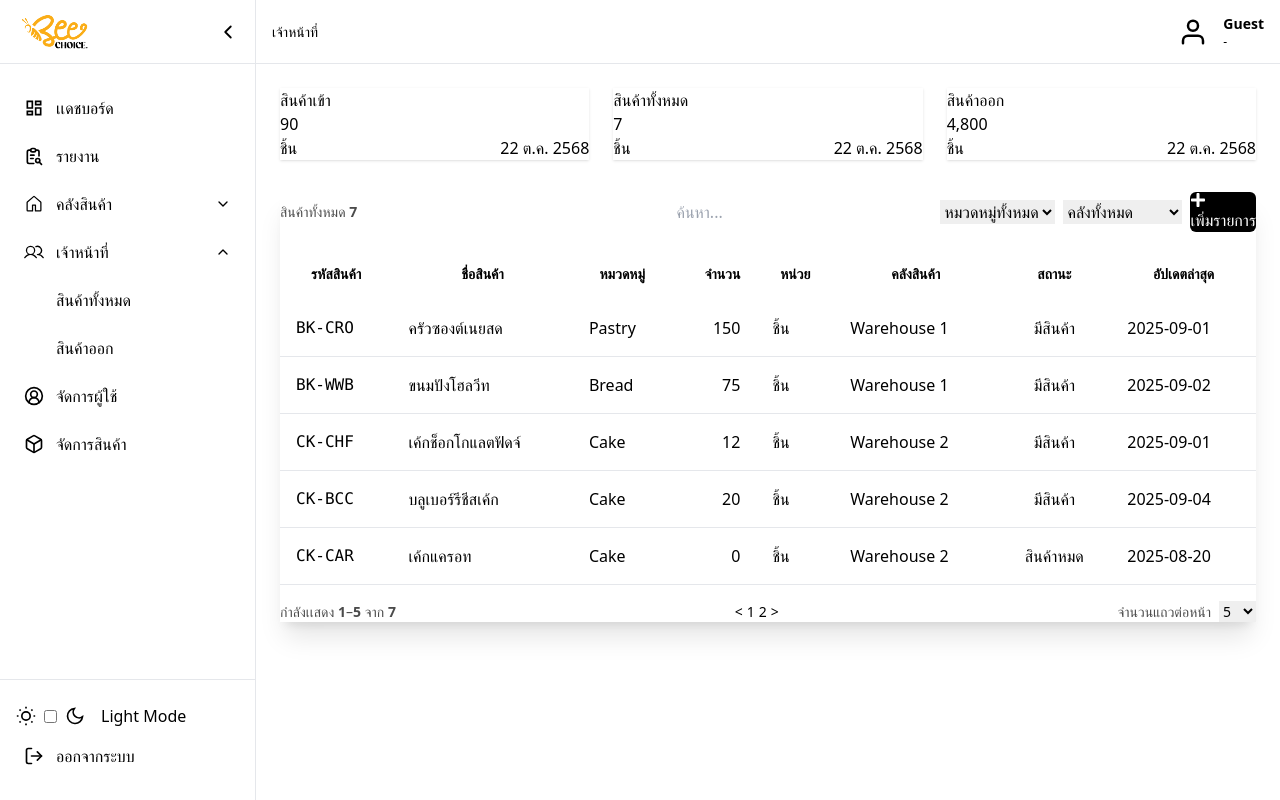
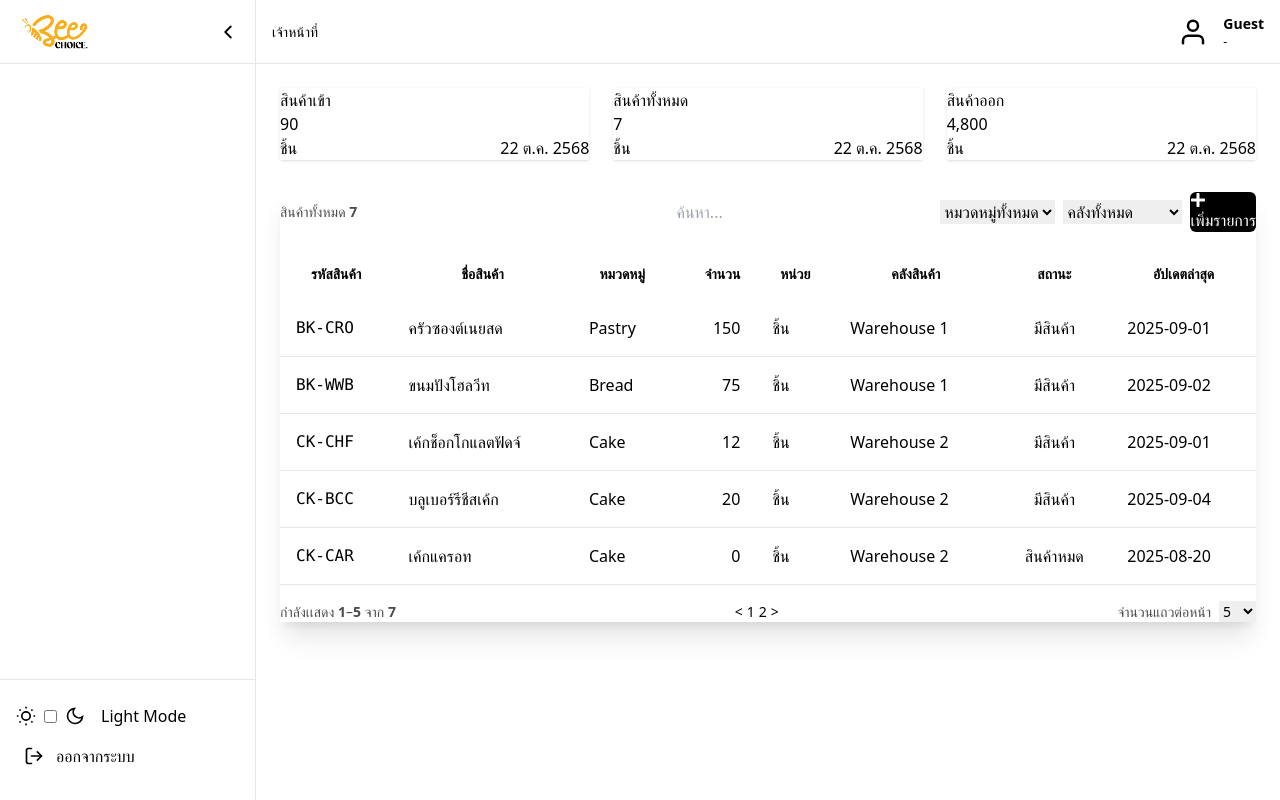
Before and after one commit to KulrapatJay/frontend-warehouse-webapp, a Next.js app: page /staff in a window 1280 px wide. Built offline with nearby package versions, Linux system fonts and the light colour scheme.

Commit message:
ทำแยก role ได้แล้ว

```diff
--- a/package.json
+++ b/package.json
@@ -14,6 +14,7 @@
     "@tanstack/react-query-devtools": "^5.83.0",
     "axios": "^1.11.0",
     "chart.js": "^4.5.0",
+    "jose": "^6.1.0",
     "motion": "^12.23.9",
     "next": "^15.5.3",
     "react": "^19.1.1",
--- a/src/components/common/Sidebar/index.tsx
+++ b/src/components/common/Sidebar/index.tsx
@@ -23,29 +23,37 @@ type NavItem = {
     className?: string;
     "aria-hidden"?: boolean;
   }>;
+  roles?: string[];
+};
+
+type LinkItem = {
+  href: string;
+  label: string;
+  roles?: string[];
 };
 
 const NAV_ITEMS: NavItem[] = [
-  { href: "/dashboard", label: "เเดชบอร์ด", Icon: MdOutlineDashboard },
+  { href: "/dashboard", label: "แดชบอร์ด", Icon: MdOutlineDashboard },
   { href: "/reports", label: "รายงาน", Icon: TbReportSearch },
+  { href: "/user_management", label: "จัดการผู้ใช้", Icon: LuCircleUserRound, roles: ['admin'] },
+  { href: "/product_management", label: "จัดการสินค้า", Icon: LuBox, roles: ['manager'] },
 ];
 
-const WAREHOUSE_LINKS = [
+const WAREHOUSE_LINKS: LinkItem[] = [
   { href: "/warehouse/1", label: "คลังสินค้า 1" },
   { href: "/warehouse/2", label: "คลังสินค้า 2" },
   { href: "/warehouse/3", label: "คลังสินค้า 3" },
 ];
 
-// Staff
-const STAFF_LINKS = [
-  { href: "/staff", label: "สินค้าทั้งหมด" },
-  { href: "/staff/product-outbound", label: "สินค้าออก" },
+const STAFF_LINKS: LinkItem[] = [
+  { href: "/staff", label: "สินค้าทั้งหมด", roles: ['staff', 'manager'] },
+  { href: "/staff/product-outbound", label: "สินค้าออก", roles: ['staff', 'manager'] },
 ];
 
 export default function Sidebar() {
   const [isCollapsed, setIsCollapsed] = useState(false);
   const router = useRouter();
-  const { logout } = useAuth();
+  const { user, logout } = useAuth();
   const { theme, toggleTheme } = useTheme();
   const pathname = usePathname();
 
@@ -53,17 +61,23 @@ export default function Sidebar() {
   const isWarehouseActive = pathname.startsWith('/warehouse');
   const [isWarehouseOpen, setIsWarehouseOpen] = useState(isWarehouseActive);
 
-  // ========== START: ส่วนที่แก้ไข ==========
   // Staff state
   const isStaffActive = pathname.startsWith('/staff');
   const [isStaffOpen, setIsStaffOpen] = useState(isStaffActive);
+
+  const filterByRole = <T extends { roles?: string[] }>(items: T[]): T[] => {
+    if (!user) return [];
+    return items.filter(item => !item.roles || item.roles.includes(user.role));
+  };
+
+  const visibleNavItems = filterByRole(NAV_ITEMS);
+  const visibleWarehouseLinks = filterByRole(WAREHOUSE_LINKS);
+  const visibleStaffLinks = filterByRole(STAFF_LINKS);
 
   const onToggleStaff = useCallback(
     () => setIsStaffOpen((v) => !v),
     []
   );
-  // ========== END: ส่วนที่แก้ไข ==========
-
   const onToggleSidebar = useCallback(() => setIsCollapsed((v) => !v), []);
   const onToggleWarehouse = useCallback(
     () => setIsWarehouseOpen((v) => !v),
@@ -85,13 +99,15 @@ export default function Sidebar() {
 
   return (
     <aside
-      className={`relative bg-base-100 text-base-content h-screen border-r border-base-300 transition-all duration-300 ease-in-out ${isCollapsed ? "w-20" : "w-64"
+      className={`relative bg-base-100 text-base-content h-screen border-r border-base-300 transition-all duration-300 ease-in-out ${
+        isCollapsed ? "w-20" : "w-64"
       }`}
     >
       <div className="flex flex-col h-full">
         {/* Header */}
         <div
-          className={`flex items-center h-16 p-4 border-b border-base-300 ${isCollapsed ? "justify-center" : "justify-between"
+          className={`flex items-center h-16 p-4 border-b border-base-300 ${
+            isCollapsed ? "justify-center" : "justify-between"
           }`}
         >
           {!isCollapsed && (
@@ -119,13 +135,13 @@ export default function Sidebar() {
 
         {/* Nav */}
         <nav className="flex-1 px-4 py-6 space-y-2">
-          {NAV_ITEMS.map(({ href, label, Icon }) => (
+          {visibleNavItems.map(({ href, label, Icon }) => (
             <Link
               key={href}
               href={href}
               aria-current={pathname === href ? "page" : undefined}
-              className={`flex items-center p-2 rounded-lg hover:bg-base-200 transition
-              ${pathname === href
+              className={`flex items-center p-2 rounded-lg hover:bg-base-200 transition ${
+                pathname === href
                   ? "bg-primary/10 text-primary font-medium"
                   : ""
               }`}
@@ -136,15 +152,15 @@ export default function Sidebar() {
           ))}
 
           {/* Warehouse collapsible group */}
+          {visibleWarehouseLinks.length > 0 && (
             <div>
               <button
                 onClick={onToggleWarehouse}
-              className={`flex items-center justify-between w-full p-2 rounded-lg hover:bg-base-200 transition
-                ${isWarehouseActive
+                className={`flex items-center justify-between w-full p-2 rounded-lg hover:bg-base-200 transition ${
+                  isWarehouseActive
                     ? "bg-primary/10 text-primary font-medium"
                     : ""
-                }
-              `}
+                }`}
                 aria-expanded={isWarehouseOpen}
                 aria-controls="warehouse-submenu"
               >
@@ -154,7 +170,8 @@ export default function Sidebar() {
                 </div>
                 {!isCollapsed && (
                   <FiChevronDown
-                  className={`transition-transform duration-200 ${isWarehouseOpen ? "rotate-180" : ""
+                    className={`transition-transform duration-200 ${
+                      isWarehouseOpen ? "rotate-180" : ""
                     }`}
                     aria-hidden
                   />
@@ -163,17 +180,16 @@ export default function Sidebar() {
 
               {isWarehouseOpen && !isCollapsed && (
                 <div id="warehouse-submenu" className="pl-8 pt-2 space-y-2">
-                {WAREHOUSE_LINKS.map((link) => (
+                  {visibleWarehouseLinks.map((link) => (
                     <Link
                       key={link.href}
                       href={link.href}
                       aria-current={pathname === link.href ? "page" : undefined}
-                    className={`block w-full text-left p-2 rounded-lg hover:bg-base-200 transition-colors
-                      ${pathname === link.href
+                      className={`block w-full text-left p-2 rounded-lg hover:bg-base-200 transition-colors ${
+                        pathname === link.href
                           ? "bg-primary/10 text-primary font-medium"
                           : ""
-                      }
-                    `}
+                      }`}
                     >
                       {link.label}
                     </Link>
@@ -181,18 +197,18 @@ export default function Sidebar() {
                 </div>
               )}
             </div>
+          )}
 
-          {/* ========== START: ส่วนที่แก้ไข ========== */}
           {/* Staff collapsible group */}
+          {visibleStaffLinks.length > 0 && (
             <div>
               <button
                 onClick={onToggleStaff}
-              className={`flex items-center justify-between w-full p-2 rounded-lg hover:bg-base-200 transition
-                ${isStaffActive
+                className={`flex items-center justify-between w-full p-2 rounded-lg hover:bg-base-200 transition ${
+                  isStaffActive
                     ? "bg-primary/10 text-primary font-medium"
                     : ""
-                }
-              `}
+                }`}
                 aria-expanded={isStaffOpen}
                 aria-controls="staff-submenu"
               >
@@ -202,7 +218,8 @@ export default function Sidebar() {
                 </div>
                 {!isCollapsed && (
                   <FiChevronDown
-                  className={`transition-transform duration-200 ${isStaffOpen ? "rotate-180" : ""
+                    className={`transition-transform duration-200 ${
+                      isStaffOpen ? "rotate-180" : ""
                     }`}
                     aria-hidden
                   />
@@ -211,17 +228,16 @@ export default function Sidebar() {
 
               {isStaffOpen && !isCollapsed && (
                 <div id="staff-submenu" className="pl-8 pt-2 space-y-2">
-                {STAFF_LINKS.map((link) => (
+                  {visibleStaffLinks.map((link) => (
                     <Link
                       key={link.href}
                       href={link.href}
                       aria-current={pathname === link.href ? "page" : undefined}
-                    className={`block w-full text-left p-2 rounded-lg hover:bg-base-200 transition-colors
-                      ${pathname === link.href
+                      className={`block w-full text-left p-2 rounded-lg hover:bg-base-200 transition-colors ${
+                        pathname === link.href
                           ? "bg-primary/10 text-primary font-medium"
                           : ""
-                      }
-                    `}
+                      }`}
                     >
                       {link.label}
                     </Link>
@@ -229,41 +245,7 @@ export default function Sidebar() {
                 </div>
               )}
             </div>
-          {/* ========== END: ส่วนที่แก้ไข ========== */}
-
-
-          <Link
-            href="/user_management"
-            aria-current={pathname === "/user_management" ? "page" : undefined}
-            className={`flex items-center p-2 rounded-lg hover:bg-base-200 transition
-            ${pathname === "/user_management"
-                ? "bg-primary/10 text-primary font-medium"
-                : ""
-              }`}
-          >
-            <LuCircleUserRound
-              size={20}
-              className="flex-shrink-0"
-              aria-hidden
-            />
-            {!isCollapsed && <span className="ml-3">จัดการผู้ใช้</span>}
-          </Link>
-          <Link
-            href="/product_management"
-            aria-current={pathname === "/product_management" ? "page" : undefined}
-            className={`flex items-center p-2 rounded-lg hover:bg-base-200 transition
-            ${pathname === "/product_management"
-                ? "bg-primary/10 text-primary font-medium"
-                : ""
-              }`}
-          >
-            <LuBox
-              size={20}
-              className="flex-shrink-0"
-              aria-hidden
-            />
-            {!isCollapsed && <span className="ml-3">จัดการสินค้า</span>}
-          </Link>
+          )}
         </nav>
 
         {/* Footer controls */}
```
Also changed, not shown: src/middleware.ts (+34 -5 lines), 1 other file (tests, documents, lock files or other folders). Lines whose indentation alone changed are shown as unchanged.
